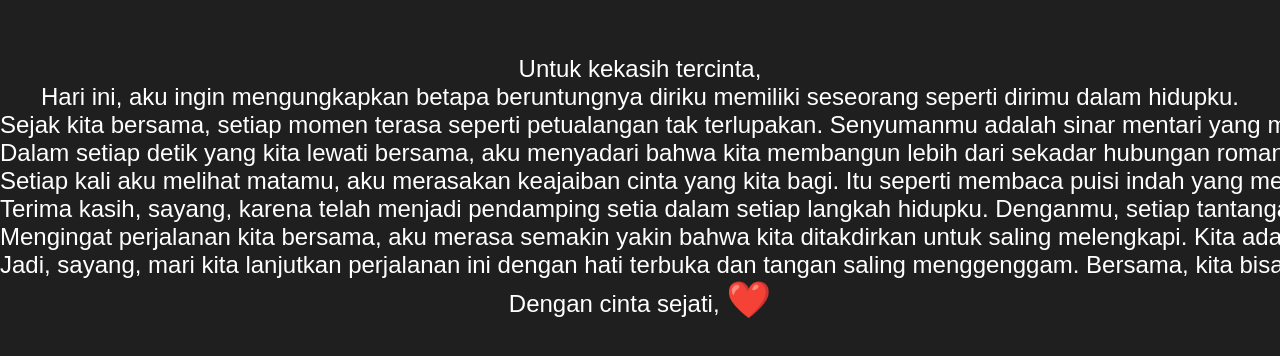
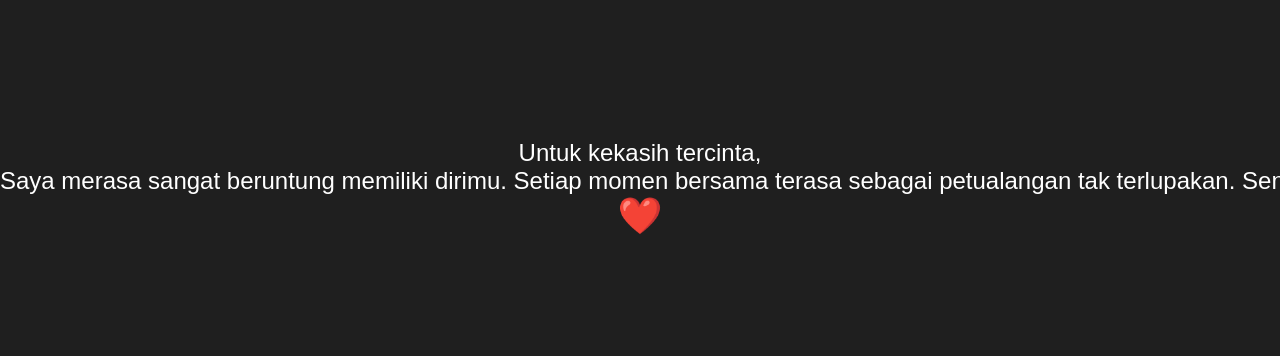
Before and after one commit to rootAmr/adetya, a plain HTML site: page index.html in a window 1280 px wide. Shown: the part 212-568 px from the top of the page. Drawn offline with Linux system fonts and the light colour scheme.

Commit message:
Update index.html

```diff
--- a/index.html
+++ b/index.html
@@ -4,7 +4,7 @@
 <head>
     <meta charset="UTF-8">
     <meta name="viewport" content="width=device-width, initial-scale=1.0">
-    <title>Animasi Romantis</title>
+    <title>Adeseptya</title>
     <style>
         body {
             background-color: #1f1f1f; /* Warna latar belakang gelap */
@@ -71,20 +71,14 @@
     <div class="romantis-text">
         <p>
             Untuk kekasih tercinta,<br>
-            Hari ini, aku ingin mengungkapkan betapa beruntungnya diriku memiliki seseorang seperti dirimu dalam hidupku.<br>
-            Sejak kita bersama, setiap momen terasa seperti petualangan tak terlupakan. Senyumanmu adalah sinar mentari yang menerangi hari-hariku, dan cintamu menjadi alasan mengapa hatiku selalu penuh kebahagiaan.<br>
 
-            Dalam setiap detik yang kita lewati bersama, aku menyadari bahwa kita membangun lebih dari sekadar hubungan romantis. Kita membangun fondasi kepercayaan, pengertian, dan dukungan tanpa syarat. Bersamamu, aku merasa diterima sepenuhnya, dengan semua kelebihan dan kekuranganku. Kau adalah tempat perlindungan yang nyaman, di mana aku bisa menjadi diriku sendiri tanpa takut dihakimi.<br>
+Saya merasa sangat beruntung memiliki dirimu. Setiap momen bersama terasa sebagai petualangan tak terlupakan. Senyumanmu adalah sinar mentari, cintamu membuat hatiku selalu bahagia. Kita membangun fondasi kepercayaan dan dukungan tanpa syarat. Bersamamu, aku merasa diterima sepenuhnya, tempat perlindungan yang nyaman. Melihat matamu, aku merasakan keajaiban cinta kita seperti puisi indah. Rasa sayang di antara kita lebih dari kata-kata, ia menyatu dalam denyutan jantung kita.
 
-            Setiap kali aku melihat matamu, aku merasakan keajaiban cinta yang kita bagi. Itu seperti membaca puisi indah yang mengisahkan kisah kita sendiri. Rasa sayang yang tumbuh di antara kita tidak hanya kata-kata, tetapi lebih dari itu, ia adalah getaran yang menyatu dalam setiap denyutan jantung kita.<br>
+Terima kasih, sayang, karena menjadi pendamping setia. Denganmu, tantangan lebih ringan, keberhasilan lebih berarti. Aku berjanji selalu ada untukmu. Perjalanan kita membuatku yakin kita ditakdirkan saling melengkapi. Kita adalah pasangan cocok, berharap terus mengejar impian bersama. Aku mencintaimu lebih dari kata-kata, lebih dari bintang di langit, lebih dari sejuta kata romantis.
 
-            Terima kasih, sayang, karena telah menjadi pendamping setia dalam setiap langkah hidupku. Denganmu, setiap tantangan menjadi lebih ringan, dan setiap keberhasilan menjadi lebih berarti. Aku berjanji untuk selalu ada untukmu, seperti bagaimana kau selalu ada untukku.<br>
+Jadi, sayang, mari lanjutkan perjalanan ini dengan hati terbuka. Kita bisa lewati rintangan, rayakan kebahagiaan bersama. Aku bersyukur memiliki kamu sebagai kekasih dan sahabat sejati. Hidup lebih indah berdua, dan aku tak sabar membangun masa depan penuh cinta bersamamu.
 
-            Mengingat perjalanan kita bersama, aku merasa semakin yakin bahwa kita ditakdirkan untuk saling melengkapi. Kita adalah pasangan yang cocok, dan aku berharap kita dapat terus mengejar impian bersama. Aku mencintaimu lebih dari kata-kata dapat ungkapkan, lebih dari bintang di langit, lebih dari sejuta kata romantis yang pernah ditulis.<br>
-
-            Jadi, sayang, mari kita lanjutkan perjalanan ini dengan hati terbuka dan tangan saling menggenggam. Bersama, kita bisa melewati segala rintangan dan merayakan setiap kebahagiaan. Aku bersyukur memilikimu sebagai kekasih dan sahabat sejati. Hidup ini lebih indah karena kita berdua, dan aku tak sabar untuk membangun masa depan yang penuh cinta bersamamu.<br>
-
-            Dengan cinta sejati,
+Dengan cinta sejati.<br>
             <span class="love-icon">❤️</span>
         </p>
     </div>
```
